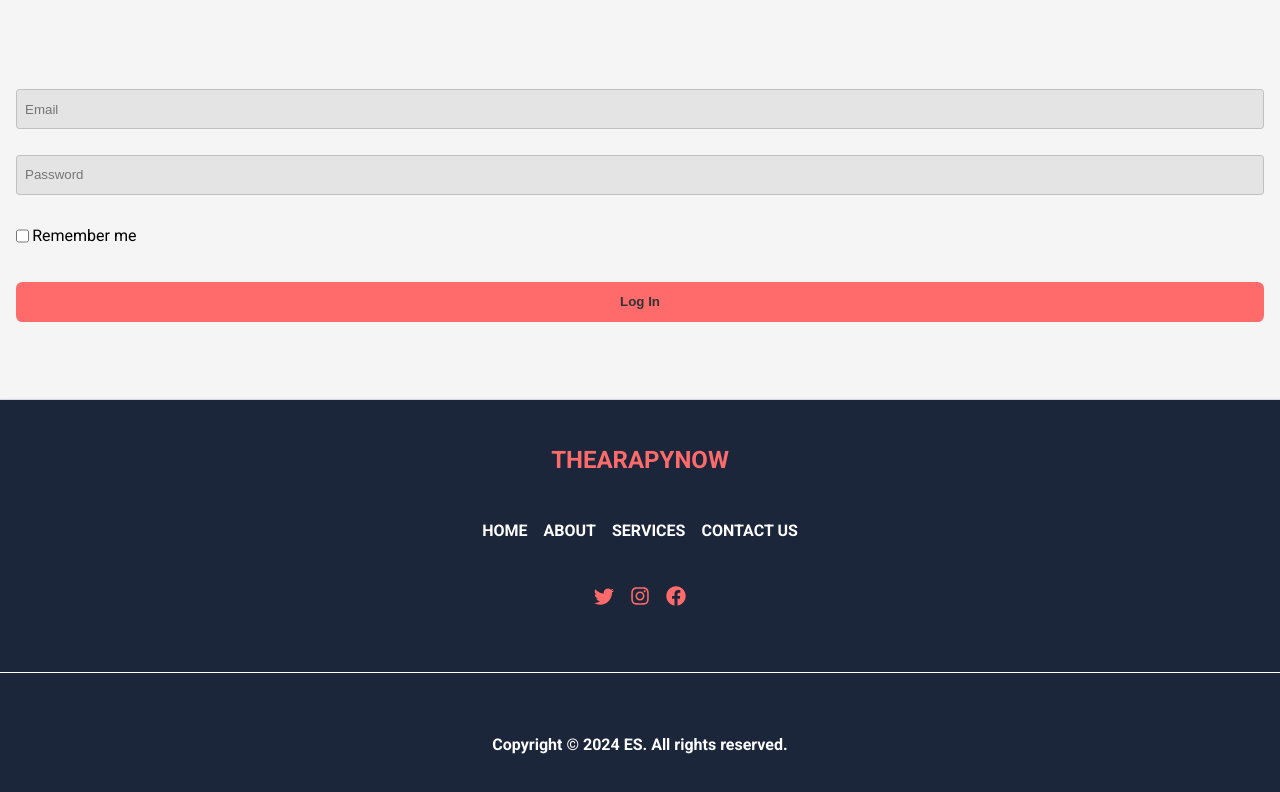
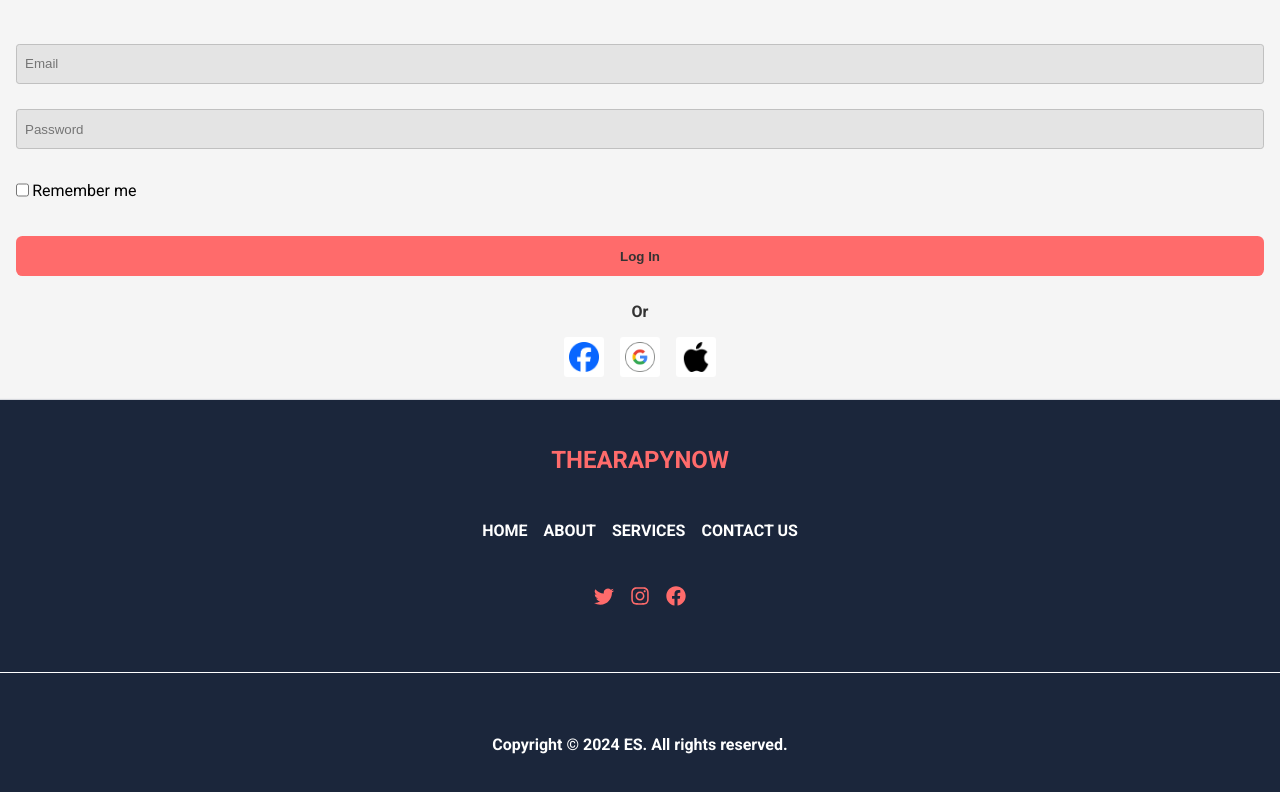
Before and after one commit to egsoufiane/remote-therapy, a React (Create React App) app in the folder front-end/: page /login in a window 1280 px wide. Shown: the top 792 px of the page. Built offline with nearby package versions, Linux system fonts and the light colour scheme; a web font is replaced by a local one.

Commit message:
Adding oath to login and register components

```diff
--- a/front-end/src/components/login/Login.jsx
+++ b/front-end/src/components/login/Login.jsx
@@ -1,6 +1,7 @@
 import React from 'react'
 import './login.css'
 import logo from '../../assets/logo6.png';
+import Oath from '../oath/Oath';
 
 const Login = () => {
 
@@ -34,6 +35,11 @@ const Login = () => {
                             </div>
                             <input type='sumbit' value='Log In' className='btn btn-primary'/>
                         </form>
+                        {/* <a className='center' href='#'>Forgotten password?</a> */}
+
+
+                       <Oath/>
+
                         {/* <form method='post' action='/loggedin' className='login-form'>
 
                             <label for="email" >Email address:</label>
--- a/front-end/src/components/login/login.css
+++ b/front-end/src/components/login/login.css
@@ -83,6 +83,7 @@
 
 
 
+
 @media screen and (max-width: 1024px){
 
     .login-container-outer{
--- a/front-end/src/components/navbar/Navbar.jsx
+++ b/front-end/src/components/navbar/Navbar.jsx
@@ -304,7 +304,7 @@ const Navbar = () => {
 
                 <Login/>
 
-                <a className='center' href='#'>Forgotten password?</a>
+
 
                 <hr/>
 
--- a/front-end/src/components/register/Register.jsx
+++ b/front-end/src/components/register/Register.jsx
@@ -4,6 +4,7 @@ import logo from '../../assets/logo6.png';
 import countryData1 from '../../assets/countries1.json';
 import countryData from '../../assets/countries.json';
 import {useState} from 'react'
+import Oath from '../oath/Oath';
 
 
 const Register = ({showLogin}) => {
@@ -143,6 +144,7 @@ const Register = ({showLogin}) => {
                     <input type='submit' id='submit' value='Register' className='btn btn-primary'/>
 
                 </form>
+                <Oath />
 
                 <hr/>
                 <p className='center'>Already have an account? <a onClick={showLogin}>Login Now</a></p>
--- a/front-end/src/components/register/register.css
+++ b/front-end/src/components/register/register.css
@@ -167,6 +167,7 @@
     .register-container{
         width: 90%;
 
+
     }
 
     .input-unit{
```
